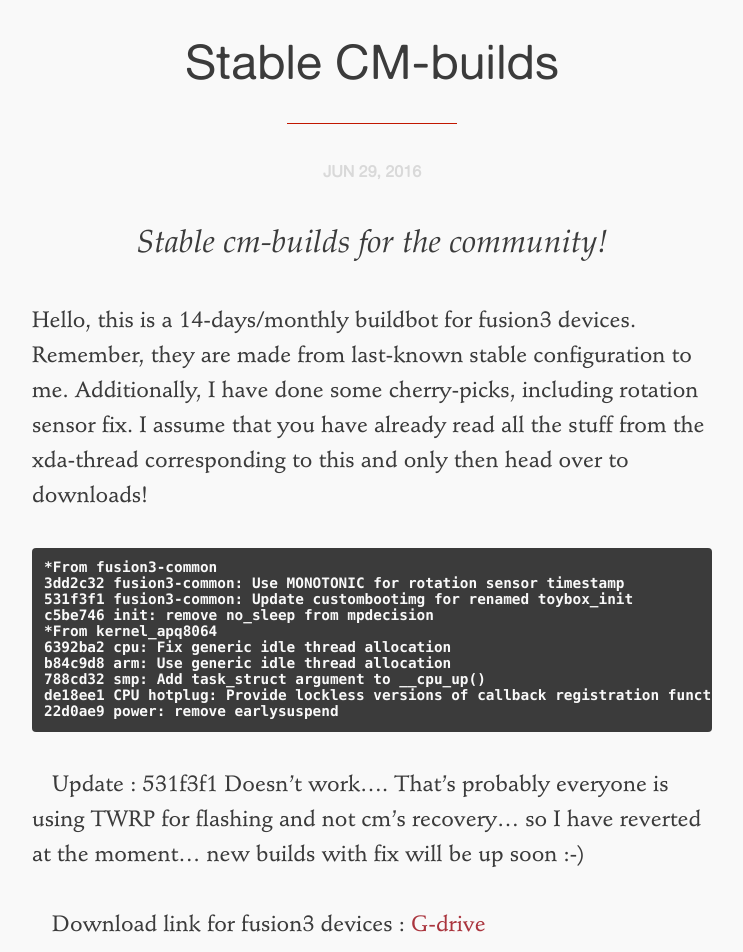
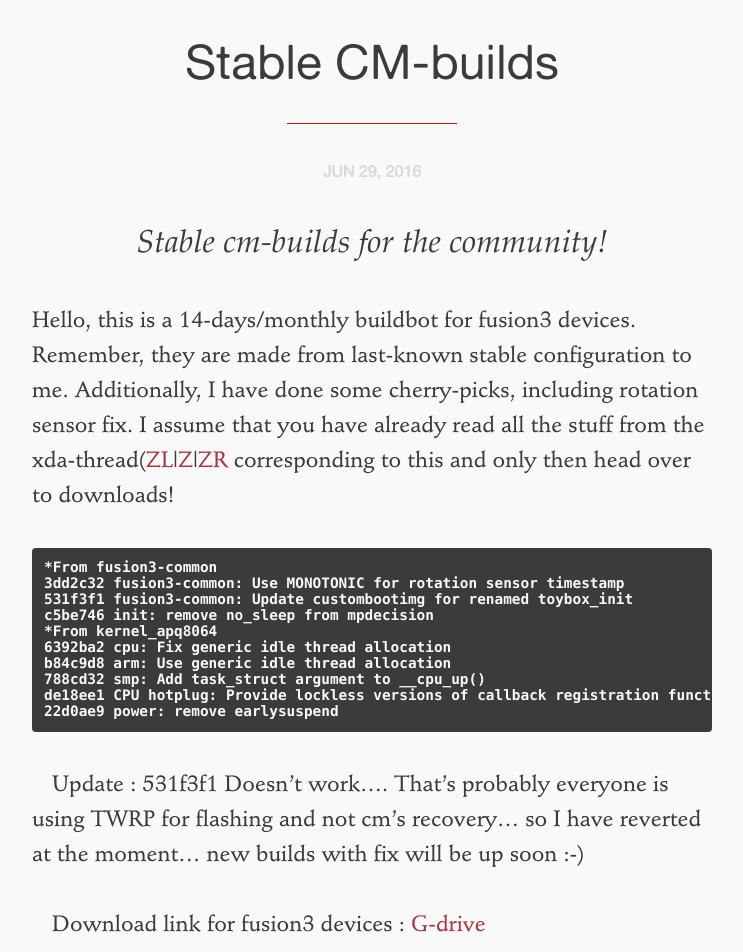
Before and after one commit to daedroza/daedroza.github.io, a Jekyll site: the page built from _posts/2016-06-29-stable-cm-builds.markdown, in a window 1280 px wide. Shown: the part 605-1557 px from the top of the page, without its empty margins (268-1011 px from the left). Built offline with Jekyll 4.4.1, drawn with Linux system fonts in a browser that asks for light colours; comment, search, counter and statistics services are not loaded.

```diff
--- a/_posts/2016-06-29-stable-cm-builds.markdown
+++ b/_posts/2016-06-29-stable-cm-builds.markdown
@@ -12,7 +12,7 @@ image:
 
 Hello, this is a 14-days/monthly buildbot for fusion3 devices. Remember, they are made from last-known stable
 configuration to me. Additionally, I have done some cherry-picks, including rotation sensor fix.
-I assume that you have already read all the stuff from the xda-thread corresponding to this and only then head
+I assume that you have already read all the stuff from the xda-thread([ZL](http://forum.xda-developers.com/xperia-zl/development/stable-cyanogenmod-t3407662)|[Z](http://forum.xda-developers.com/xperia-z/development/stable-cyanogenmod-t3407658)|[ZR](http://forum.xda-developers.com/xperia-zr/development/stable-cyanogenmod-t3407650) corresponding to this and only then head
 over to downloads!
 {% highlight bash%}
 *From fusion3-common
```
